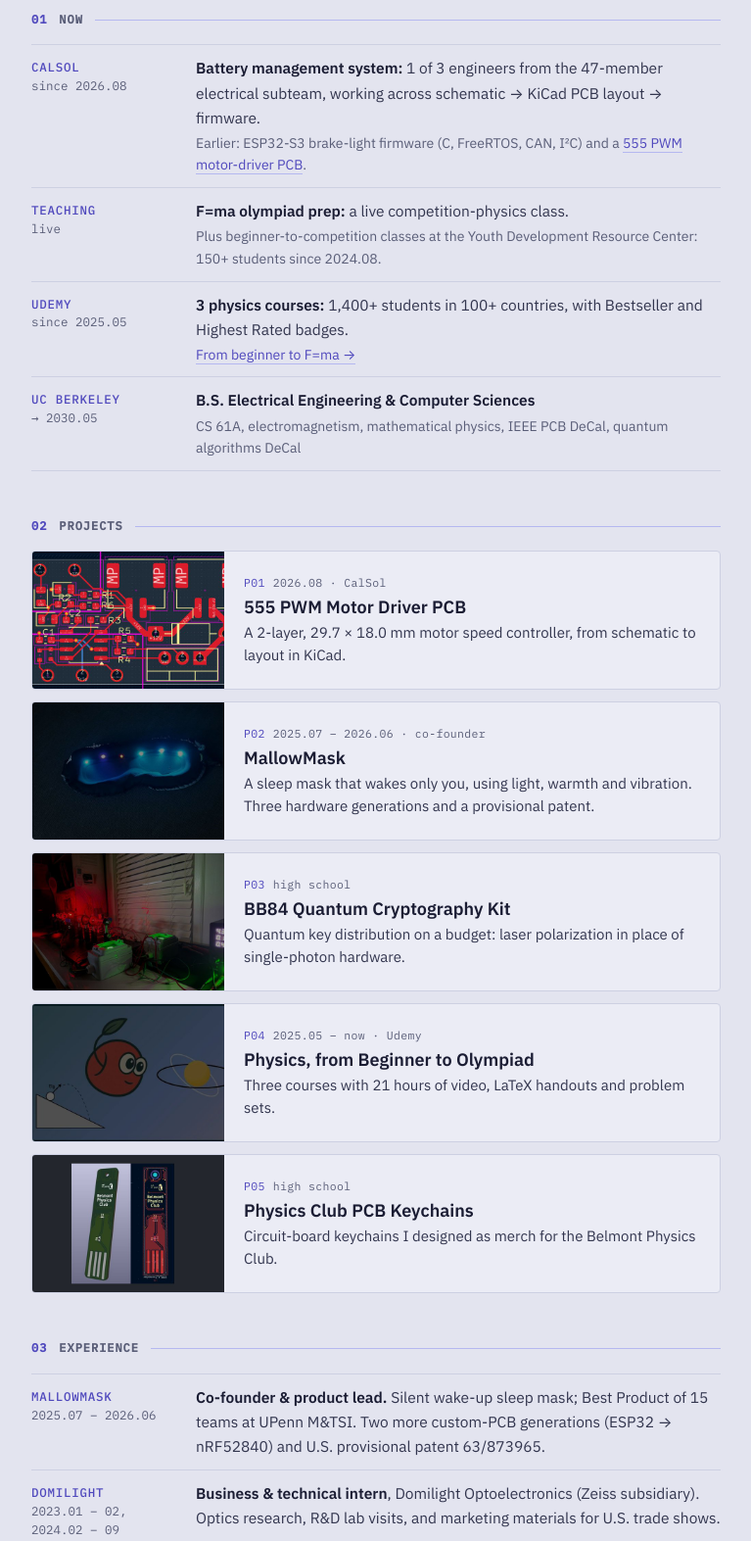
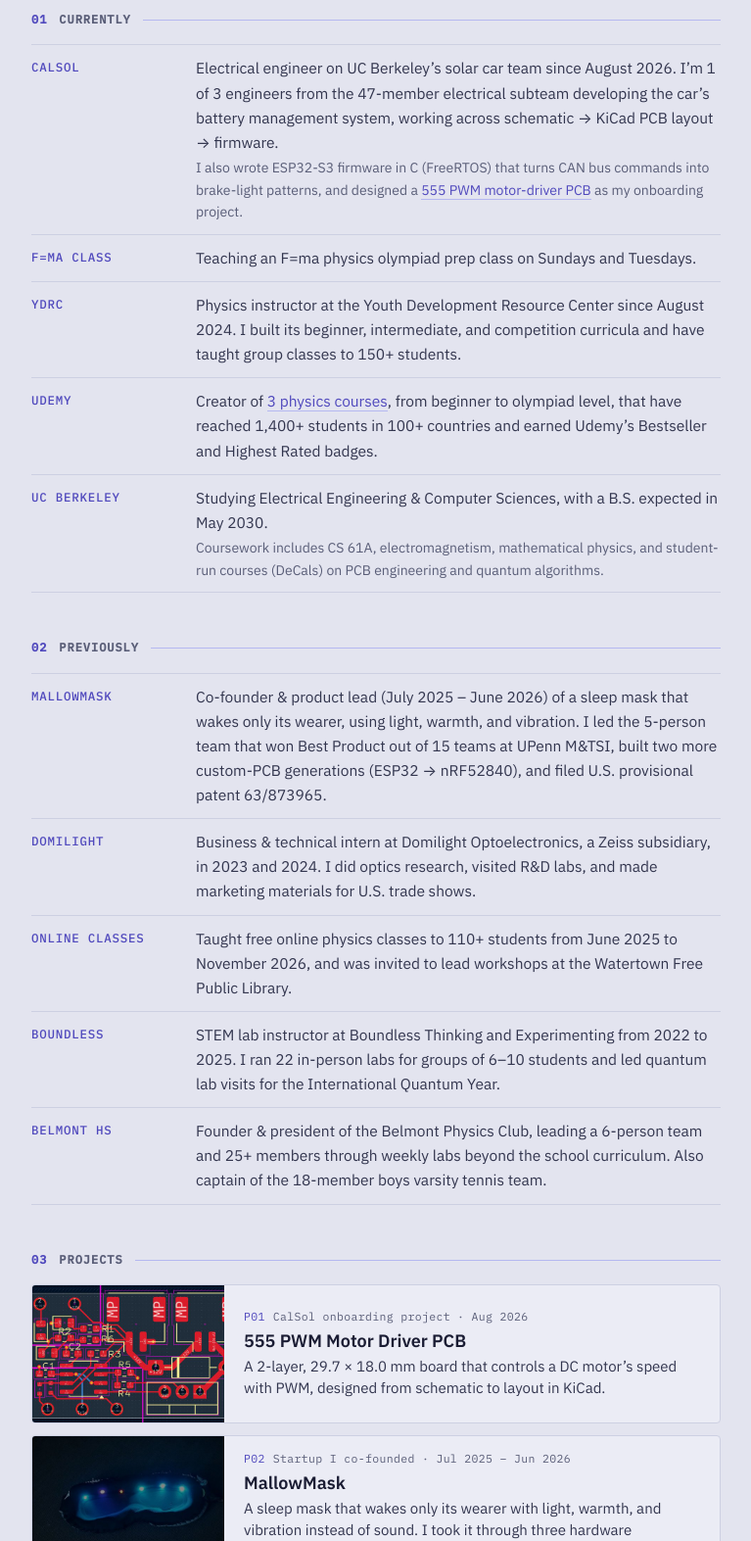
Before and after one commit to mingfeiye/mingfeiye.github.io, a plain HTML site: page index.html in a window 1280 px wide. Shown: the part 360-1933 px from the top of the page at 98% size, without its empty margins (256-1023 px from the left). Drawn offline with Linux system fonts and the light colour scheme.

Commit message:
Rewrite copy into currently/previously sections
Co-authored-by: mingfeiye <mingfeiye@users.noreply.github.com>

```diff
--- a/index.html
+++ b/index.html
@@ -4,7 +4,7 @@
 <meta charset="utf-8">
 <meta name="viewport" content="width=device-width, initial-scale=1">
 <title>Mingfei Ye</title>
-<meta name="description" content="Mingfei Ye: EECS at UC Berkeley. Building the battery management system for CalSol's solar car, and teaching competition physics.">
+<meta name="description" content="Mingfei Ye, an EECS student at UC Berkeley. Developing the battery management system for CalSol's solar car and teaching physics olympiad prep.">
 <link rel="icon" href="assets/favicon.svg" type="image/svg+xml">
 <link rel="preconnect" href="https://fonts.googleapis.com">
 <link rel="preconnect" href="https://fonts.gstatic.com" crossorigin>
@@ -22,7 +22,7 @@
       <div class="sub">eecs @ uc berkeley</div>
       <nav class="links" aria-label="Contact and profiles">
         <a href="mailto:mingfei_ye@berkeley.edu">email</a>
-        <a href="https://www.linkedin.com/in/mingfei-ye-11903b260/" target="_blank" rel="noopener">linkedin</a>
+        <a href="https://www.linkedin.com/in/mingfeiye/" target="_blank" rel="noopener">linkedin</a>
         <a href="https://www.udemy.com/user/pushnpull2/" target="_blank" rel="noopener">udemy</a>
       </nav>
     </div>
@@ -32,82 +32,82 @@
     <p class="statement">i’m Mingfei, an eecs student at UC Berkeley. my goal is to expand the scope of human consciousness and intelligence.</p>
   </section>
 
-  <h2 class="sec"><span class="n">01</span>now</h2>
+  <h2 class="sec"><span class="n">01</span>currently</h2>
   <ul class="spec">
-    <li><span class="k"><b>CalSol</b>since 2026.08</span>
-      <span class="v"><strong>Battery management system:</strong> 1 of 3 engineers from the 47-member electrical subteam, working across schematic → KiCad PCB layout → firmware.
-      <small>Earlier: ESP32-S3 brake-light firmware (C, FreeRTOS, CAN, I²C) and a <a class="g" href="projects/calsol-motor-driver.html">555 PWM motor-driver PCB</a>.</small></span></li>
-    <li><span class="k"><b>Teaching</b>live</span>
-      <span class="v"><strong>F=ma olympiad prep:</strong> a live competition-physics class.
-      <small>Plus beginner-to-competition classes at the Youth Development Resource Center: 150+ students since 2024.08.</small></span></li>
-    <li><span class="k"><b>Udemy</b>since 2025.05</span>
-      <span class="v"><strong>3 physics courses:</strong> 1,400+ students in 100+ countries, with Bestseller and Highest Rated badges.
-      <small><a class="g" href="projects/physics-courses.html">From beginner to F=ma →</a></small></span></li>
-    <li><span class="k"><b>UC Berkeley</b>→ 2030.05</span>
-      <span class="v"><strong>B.S. Electrical Engineering &amp; Computer Sciences</strong>
-      <small>CS 61A, electromagnetism, mathematical physics, IEEE PCB DeCal, quantum algorithms DeCal</small></span></li>
+    <li><span class="k"><b>CalSol</b></span>
+      <span class="v">Electrical engineer on UC Berkeley’s solar car team since August 2026. I’m 1 of 3 engineers from the 47-member electrical subteam developing the car’s battery management system, working across schematic → KiCad PCB layout → firmware.
+      <small>I also wrote ESP32-S3 firmware in C (FreeRTOS) that turns CAN bus commands into brake-light patterns, and designed a <a class="g" href="projects/calsol-motor-driver.html">555 PWM motor-driver PCB</a> as my onboarding project.</small></span></li>
+    <li><span class="k"><b>F=ma class</b></span>
+      <span class="v">Teaching an F=ma physics olympiad prep class on Sundays and Tuesdays.</span></li>
+    <li><span class="k"><b>YDRC</b></span>
+      <span class="v">Physics instructor at the Youth Development Resource Center since August 2024. I built its beginner, intermediate, and competition curricula and have taught group classes to 150+ students.</span></li>
+    <li><span class="k"><b>Udemy</b></span>
+      <span class="v">Creator of <a class="g" href="projects/physics-courses.html">3 physics courses</a>, from beginner to olympiad level, that have reached 1,400+ students in 100+ countries and earned Udemy’s Bestseller and Highest Rated badges.</span></li>
+    <li><span class="k"><b>UC Berkeley</b></span>
+      <span class="v">Studying Electrical Engineering &amp; Computer Sciences, with a B.S. expected in May 2030.
+      <small>Coursework includes CS 61A, electromagnetism, mathematical physics, and student-run courses (DeCals) on PCB engineering and quantum algorithms.</small></span></li>
   </ul>
 
-  <h2 class="sec"><span class="n">02</span>projects</h2>
+  <h2 class="sec"><span class="n">02</span>previously</h2>
+  <ul class="spec">
+    <li><span class="k"><b>MallowMask</b></span>
+      <span class="v">Co-founder &amp; product lead (July 2025 – June 2026) of a sleep mask that wakes only its wearer, using light, warmth, and vibration. I led the 5-person team that won Best Product out of 15 teams at UPenn M&amp;TSI, built two more custom-PCB generations (ESP32 → nRF52840), and filed U.S. provisional patent 63/873965.</span></li>
+    <li><span class="k"><b>Domilight</b></span>
+      <span class="v">Business &amp; technical intern at Domilight Optoelectronics, a Zeiss subsidiary, in 2023 and 2024. I did optics research, visited R&amp;D labs, and made marketing materials for U.S. trade shows.</span></li>
+    <li><span class="k"><b>Online classes</b></span>
+      <span class="v">Taught free online physics classes to 110+ students from June 2025 to November 2026, and was invited to lead workshops at the Watertown Free Public Library.</span></li>
+    <li><span class="k"><b>Boundless</b></span>
+      <span class="v">STEM lab instructor at Boundless Thinking and Experimenting from 2022 to 2025. I ran 22 in-person labs for groups of 6–10 students and led quantum lab visits for the International Quantum Year.</span></li>
+    <li><span class="k"><b>Belmont HS</b></span>
+      <span class="v">Founder &amp; president of the Belmont Physics Club, leading a 6-person team and 25+ members through weekly labs beyond the school curriculum. Also captain of the 18-member boys varsity tennis team.</span></li>
+  </ul>
+
+  <h2 class="sec"><span class="n">03</span>projects</h2>
   <ul class="projects">
     <li><a class="post-card" href="projects/calsol-motor-driver.html">
       <div class="post-card-media"><img src="assets/thumbs/motor-layout.jpg" alt="KiCad layout of a 555 PWM motor driver board" loading="lazy"></div>
       <div class="post-card-body">
-        <p class="post-card-meta"><span class="ref">P01</span>2026.08 · CalSol</p>
+        <p class="post-card-meta"><span class="ref">P01</span>CalSol onboarding project · Aug 2026</p>
         <h3 class="post-card-title">555 PWM Motor Driver PCB</h3>
-        <p class="post-card-desc">A 2-layer, 29.7 × 18.0 mm motor speed controller, from schematic to layout in KiCad.</p>
+        <p class="post-card-desc">A 2-layer, 29.7 × 18.0 mm board that controls a DC motor’s speed with PWM, designed from schematic to layout in KiCad.</p>
       </div></a></li>
     <li><a class="post-card" href="projects/mallowmask.html">
       <div class="post-card-media"><img src="assets/thumbs/mallowmask.jpg" alt="MallowMask sleep mask glowing in the dark" loading="lazy"></div>
       <div class="post-card-body">
-        <p class="post-card-meta"><span class="ref">P02</span>2025.07 – 2026.06 · co-founder</p>
+        <p class="post-card-meta"><span class="ref">P02</span>Startup I co-founded · Jul 2025 – Jun 2026</p>
         <h3 class="post-card-title">MallowMask</h3>
-        <p class="post-card-desc">A sleep mask that wakes only you, using light, warmth and vibration. Three hardware generations and a provisional patent.</p>
+        <p class="post-card-desc">A sleep mask that wakes only its wearer with light, warmth, and vibration instead of sound. I took it through three hardware generations and filed a provisional patent.</p>
       </div></a></li>
     <li><a class="post-card" href="projects/bb84-quantum-kit.html">
       <div class="post-card-media"><img src="assets/thumbs/bb84.jpg" alt="Laser optics setup in a dark room" loading="lazy"></div>
       <div class="post-card-body">
-        <p class="post-card-meta"><span class="ref">P03</span>high school</p>
+        <p class="post-card-meta"><span class="ref">P03</span>Independent project · summer after 10th grade</p>
         <h3 class="post-card-title">BB84 Quantum Cryptography Kit</h3>
-        <p class="post-card-desc">Quantum key distribution on a budget: laser polarization in place of single-photon hardware.</p>
+        <p class="post-card-desc">A tabletop demo of BB84 quantum encryption that uses laser polarization in place of expensive single-photon hardware.</p>
       </div></a></li>
     <li><a class="post-card" href="projects/physics-courses.html">
       <div class="post-card-media"><img src="assets/thumbs/courses.jpg" alt="Illustration from a physics course" loading="lazy"></div>
       <div class="post-card-body">
-        <p class="post-card-meta"><span class="ref">P04</span>2025.05 – now · Udemy</p>
+        <p class="post-card-meta"><span class="ref">P04</span>Udemy courses · since May 2025</p>
         <h3 class="post-card-title">Physics, from Beginner to Olympiad</h3>
-        <p class="post-card-desc">Three courses with 21 hours of video, LaTeX handouts and problem sets.</p>
+        <p class="post-card-desc">Three courses that take students from first exposure to olympiad-level physics, with 21 hours of video plus LaTeX handouts and problem sets.</p>
       </div></a></li>
     <li><a class="post-card" href="projects/pcb-keychains.html">
       <div class="post-card-media"><img src="assets/thumbs/keychain.jpg" alt="Two PCB keychain designs" loading="lazy"></div>
       <div class="post-card-body">
-        <p class="post-card-meta"><span class="ref">P05</span>high school</p>
+        <p class="post-card-meta"><span class="ref">P05</span>Belmont Physics Club · high school</p>
         <h3 class="post-card-title">Physics Club PCB Keychains</h3>
-        <p class="post-card-desc">Circuit-board keychains I designed as merch for the Belmont Physics Club.</p>
+        <p class="post-card-desc">Circuit-board keychains I designed as merch for the Belmont Physics Club, which I founded and led as president.</p>
       </div></a></li>
-  </ul>
-
-  <h2 class="sec"><span class="n">03</span>experience</h2>
-  <ul class="spec">
-    <li><span class="k"><b>MallowMask</b>2025.07 – 2026.06</span>
-      <span class="v"><strong>Co-founder &amp; product lead.</strong> Silent wake-up sleep mask; Best Product of 15 teams at UPenn M&amp;TSI. Two more custom-PCB generations (ESP32 → nRF52840) and U.S. provisional patent 63/873965.</span></li>
-    <li><span class="k"><b>Domilight</b>2023.01 – 02, 2024.02 – 09</span>
-      <span class="v"><strong>Business &amp; technical intern</strong>, Domilight Optoelectronics (Zeiss subsidiary). Optics research, R&amp;D lab visits, and marketing materials for U.S. trade shows.</span></li>
-    <li><span class="k"><b>Independent</b>2025.06 – 2026.11</span>
-      <span class="v"><strong>Physics instructor.</strong> Free live online classes for 110+ students; invited to lead workshops at Watertown Free Public Library.</span></li>
-    <li><span class="k"><b>Boundless</b>2022 – 2025</span>
-      <span class="v"><strong>STEM lab instructor</strong>, Boundless Thinking and Experimenting. Ran 22 in-person labs and led quantum lab visits for the International Quantum Year.</span></li>
-    <li><span class="k"><b>Belmont HS</b>2024 – 2026</span>
-      <span class="v"><strong>President, Belmont Physics Club</strong>: 6-person leadership team, 25+ members, weekly labs. Also captain of varsity tennis.</span></li>
   </ul>
 
   <h2 class="sec"><span class="n">04</span>honors</h2>
   <ul class="spec">
-    <li><span class="k"><b>1st in U.S.</b>3rd worldwide</span><span class="v">Sir Isaac Newton Exam <small>3,808 participants worldwide</small></span></li>
-    <li><span class="k"><b>2×</b>qualifier</span><span class="v">USA Physics Olympiad (USAPhO)</span></li>
-    <li><span class="k"><b>Top 101</b>of 7,396</span><span class="v">PhysicsBowl, Division 1</span></li>
-    <li><span class="k"><b>Best product</b>2025</span><span class="v">UPenn Management &amp; Technology Summer Institute</span></li>
-    <li><span class="k"><b>Best presentation</b></span><span class="v">Wharton Global Youth Program: Innovation &amp; Startup Culture</span></li>
+    <li><span class="k"><b>Sir Isaac Newton Exam</b></span><span class="v">Placed 1st in the U.S. and 3rd worldwide out of 3,808 participants.</span></li>
+    <li><span class="k"><b>USAPhO</b></span><span class="v">Qualified twice for the USA Physics Olympiad.</span></li>
+    <li><span class="k"><b>PhysicsBowl</b></span><span class="v">Placed in the top 101 of 7,396 students in Division 1.</span></li>
+    <li><span class="k"><b>UPenn M&amp;TSI</b></span><span class="v">Won Best Product out of 15 teams with MallowMask at the Management &amp; Technology Summer Institute (2025).</span></li>
+    <li><span class="k"><b>Wharton</b></span><span class="v">Won Best Presentation at the Wharton Global Youth Program’s Innovation &amp; Startup Culture program.</span></li>
   </ul>
 
   <h2 class="sec"><span class="n">05</span>toolkit</h2>
@@ -115,11 +115,11 @@
     <li><span class="k"><b>Embedded</b></span><span class="v">ESP32 / ESP32-S3, nRF52840, Arduino, FreeRTOS, ESP-IDF, CAN, I²C, SPI, UART, PWM</span></li>
     <li><span class="k"><b>Hardware</b></span><span class="v">PCB design (KiCad, EasyEDA), FPGA design</span></li>
     <li><span class="k"><b>Code</b></span><span class="v">C (embedded), C++, Python, Java, Gleam, SQL</span></li>
-    <li><span class="k"><b>Tools</b></span><span class="v">Git/GitHub, AWS Lightsail, Blynk IoT, LaTeX, Figma</span></li>
+    <li><span class="k"><b>Tools</b></span><span class="v">Git/GitHub, AWS Lightsail (self-hosted VPN), Blynk IoT, LaTeX, Figma</span></li>
     <li><span class="k"><b>Languages</b></span><span class="v">English (native), Mandarin (fluent)</span></li>
   </ul>
 
-  <footer class="footer"><span>mingfei ye</span><a href="mailto:mingfei_ye@berkeley.edu">mingfei_ye@berkeley.edu</a><span>rev 2026.11</span></footer>
+  <footer class="footer"><span>mingfei ye</span><a href="mailto:mingfei_ye@berkeley.edu">mingfei_ye@berkeley.edu</a><span>updated nov 2026</span></footer>
 </main>
 </body>
 </html>
```
Also changed, not shown: projects/bb84-quantum-kit.html (+3 -3 lines), projects/calsol-motor-driver.html (+2 -2 lines), projects/mallowmask.html (+1 -1 lines), projects/pcb-keychains.html (+1 -1 lines), projects/physics-courses.html (+3 -3 lines), 1 other file.
